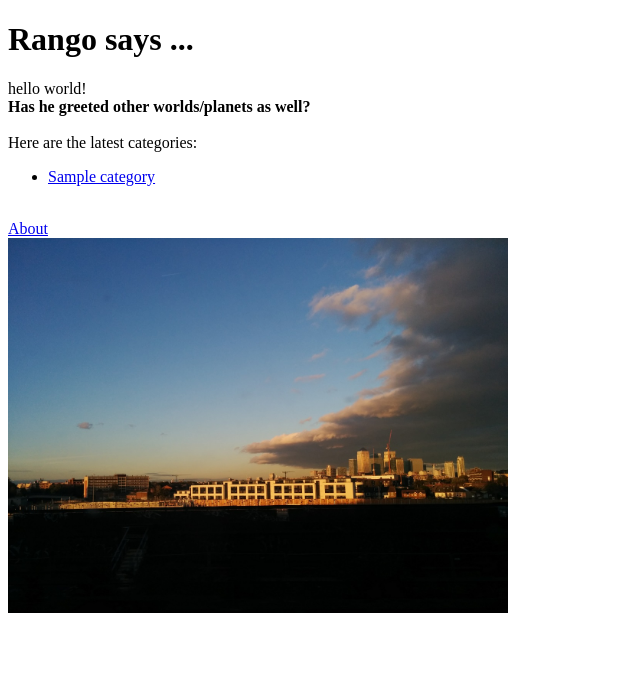
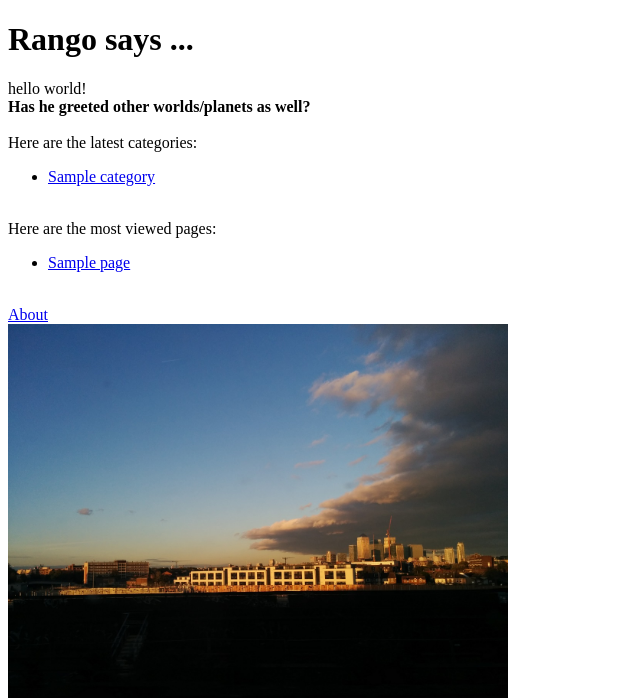
Before and after one commit to walter2/Tango_with_Django_1.7, a Django app: page /rango/ in a window 1280 px wide. Shown: the top 698 px of the page, without its empty margins (0-640 px from the left). Run offline with Django 3.2, Linux system fonts and the light colour scheme; tables that the repository leaves empty hold one stand-in row (values such as "Sample post").

Commit message:
Added the five most viewed pages to the index page; rango/views.py and templates/rango/index.html updated. End of chapter 7

```diff
--- a/rango/views.py
+++ b/rango/views.py
@@ -8,6 +8,12 @@ def index(request):
     category_list = Category.objects.order_by('-likes')[:5]
     context_dict = {'boldmessage': 'Has he greeted other worlds/planets as well?',
                     'categories': category_list}
+    try:
+        pages = Page.objects.order_by('-views')[:5]
+        context_dict['pages'] = pages
+        context_dict['page_get_success'] = True
+    except Category.DoesNotExist:
+        pass
     return render(request, 'rango/index.html', context_dict)
 
 
--- a/templates/rango/index.html
+++ b/templates/rango/index.html
@@ -25,6 +25,17 @@
         {% else %}
             <strong>There are no categories present.</strong>
         {% endif %}
+
+        <br/><div>Here are the most viewed pages:</div>
+        {% if page_get_success %}
+            <ul>
+                {% for page in pages %}
+                <li><a href="{{ page.url }}">{{ page.title }}</a></li>
+                {% endfor %}
+            </ul>
+        {% else %}
+            <strong>There are no pages available.</strong>
+        {% endif %}
         <br /><a href="/rango/about">About</a><br />
         <img width="500" hight="300" src="{% static 'images/London_Canary_Warf_with_cloud_Oct2014.jpg' %}" title="Picture of Canary Warf London with cloud." alt="Picture of Canary Warf London with cloud." />
 
```
